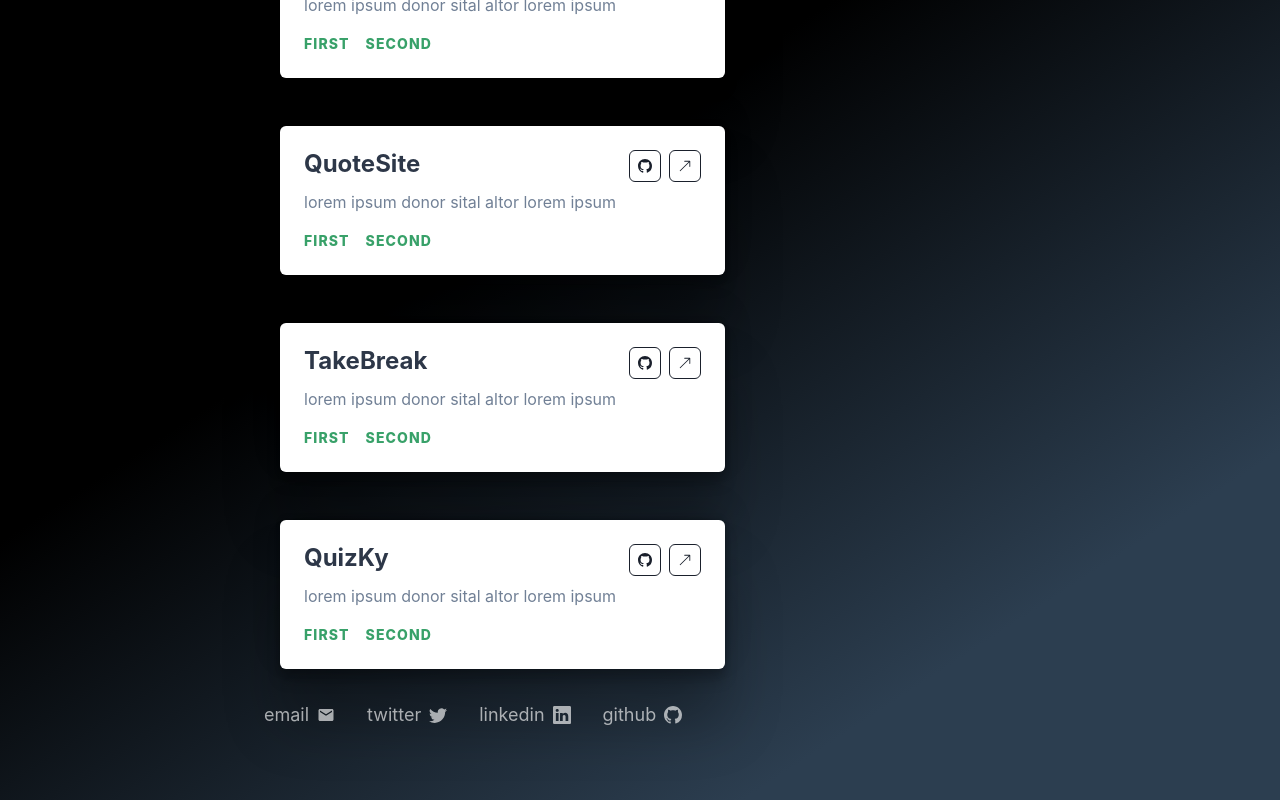
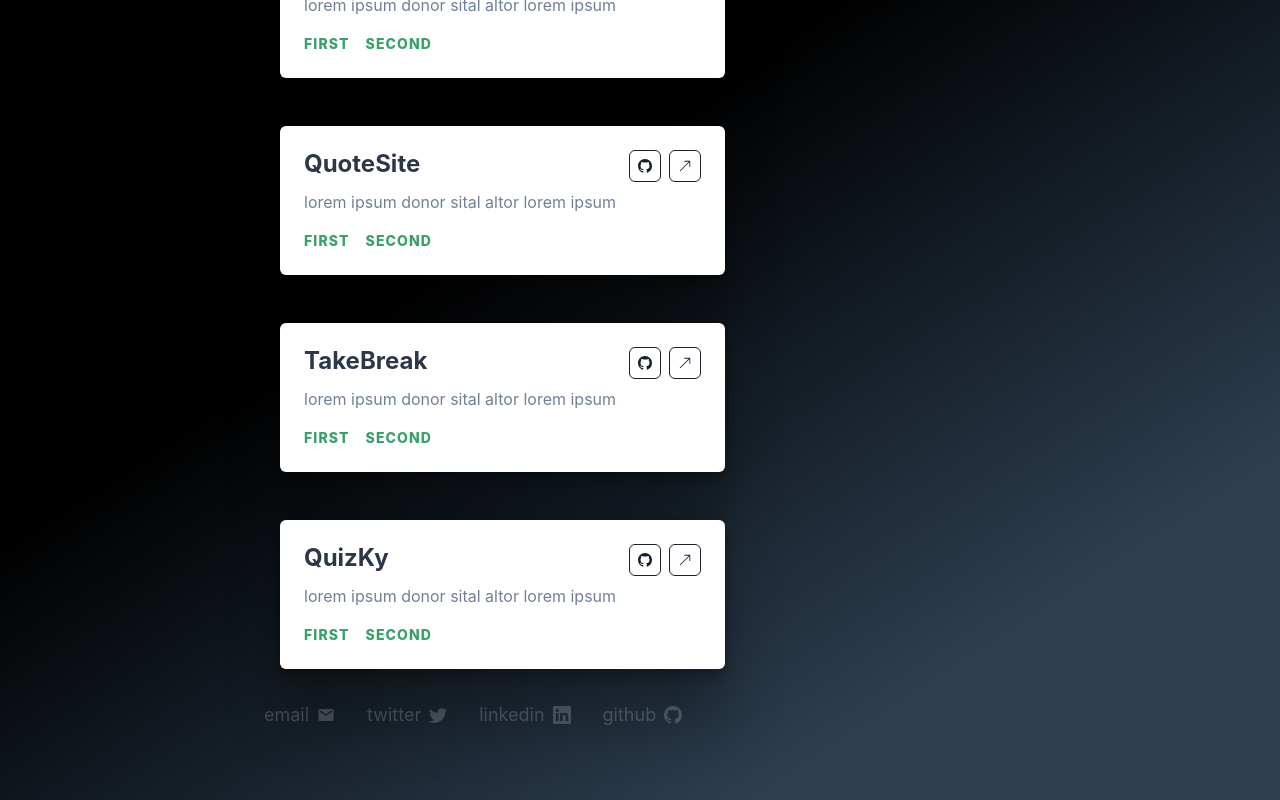
Before and after one commit to janvi01/minimalist-dev-portfolio, a Next.js app: page /projects in a window 1280 px wide. Shown: the part 548-1348 px from the top of the page. Built offline with nearby package versions, Linux system fonts and the light colour scheme.

Commit message:
added more animations to footer and projects

```diff
--- a/src/components/footer.js
+++ b/src/components/footer.js
@@ -1,5 +1,6 @@
 import { socialsData } from "@/data/socialsData";
 import { HStack, Icon, Link } from "@chakra-ui/react";
+import { AttentionSeeker } from "react-awesome-reveal";
 
 function Footer() {
   return (
@@ -11,6 +12,7 @@ function Footer() {
       p={2}
       borderRadius={"25px"}
     >
+      <AttentionSeeker effect="flash" duration={7000}>
         {socialsData.map((items, key) => {
           return (
             <HStack
@@ -31,6 +33,7 @@ function Footer() {
             </HStack>
           );
         })}
+      </AttentionSeeker>
     </HStack>
   );
 }
--- a/src/pages/projects.js
+++ b/src/pages/projects.js
@@ -19,6 +19,7 @@ function Projects() {
       <Heading as={"h1"} size="2xl" textAlign={"center"} m={"8"} color="white">
         projects 🚀
       </Heading>
+      <Fade delay={1e3} cascade damping={1e-1}>
         <Flex direction={["column", "row"]} wrap="wrap">
           {projectsData.map((items, key) => {
             return (
@@ -32,7 +33,6 @@ function Projects() {
                 m={6}
                 overflow={"hidden"}
               >
-              <Fade delay={1e3} cascade damping={1e-1}>
                 <Stack direction={"row"} justifyContent="space-between" mb="2">
                   <Heading
                     color={useColorModeValue("gray.700", "white")}
@@ -74,11 +74,11 @@ function Projects() {
                     );
                   })}
                 </Stack>
-              </Fade>
               </Box>
             );
           })}
         </Flex>
+      </Fade>
     </Box>
   );
 }
```
Lines whose indentation alone changed are shown as unchanged.
